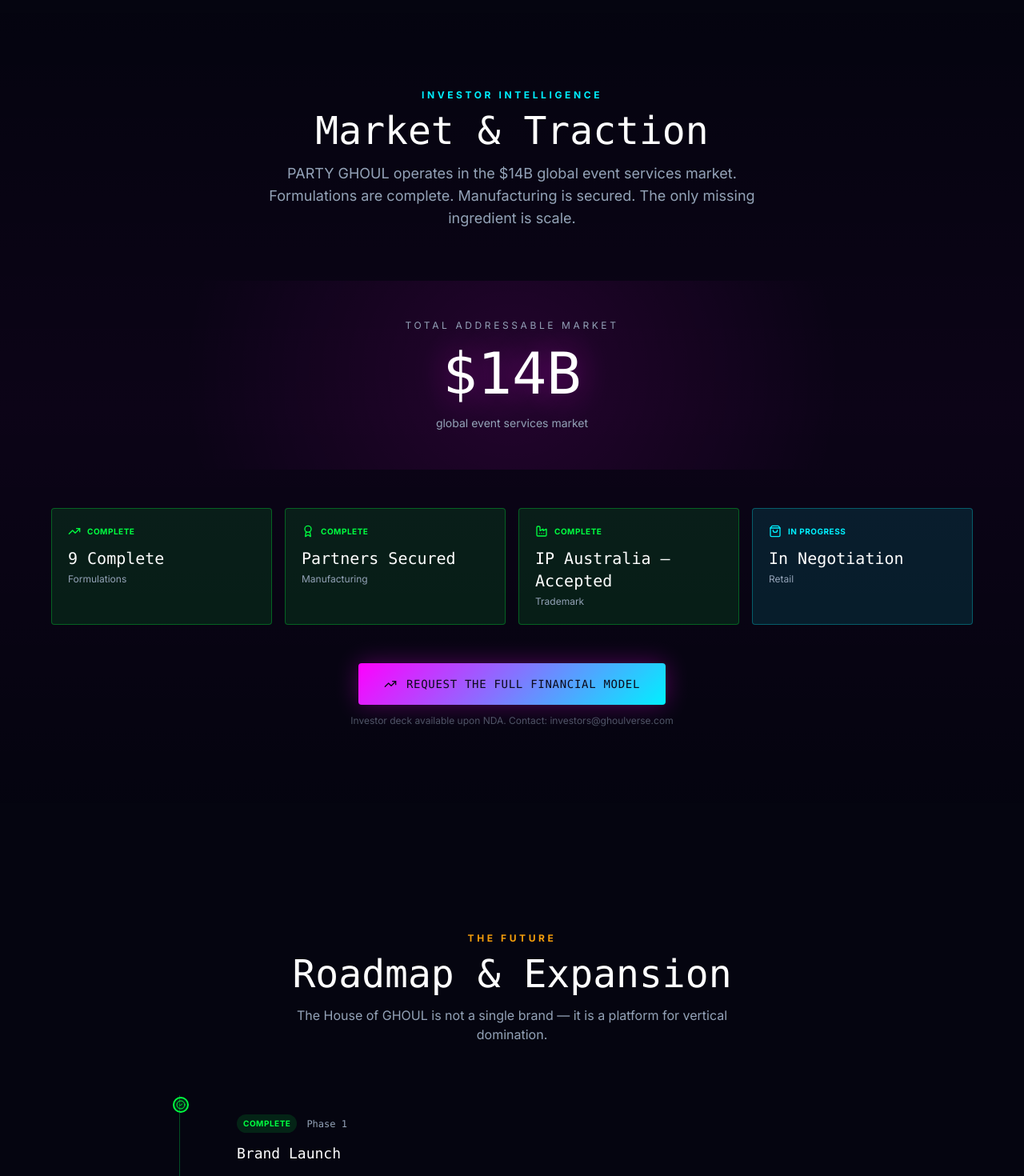
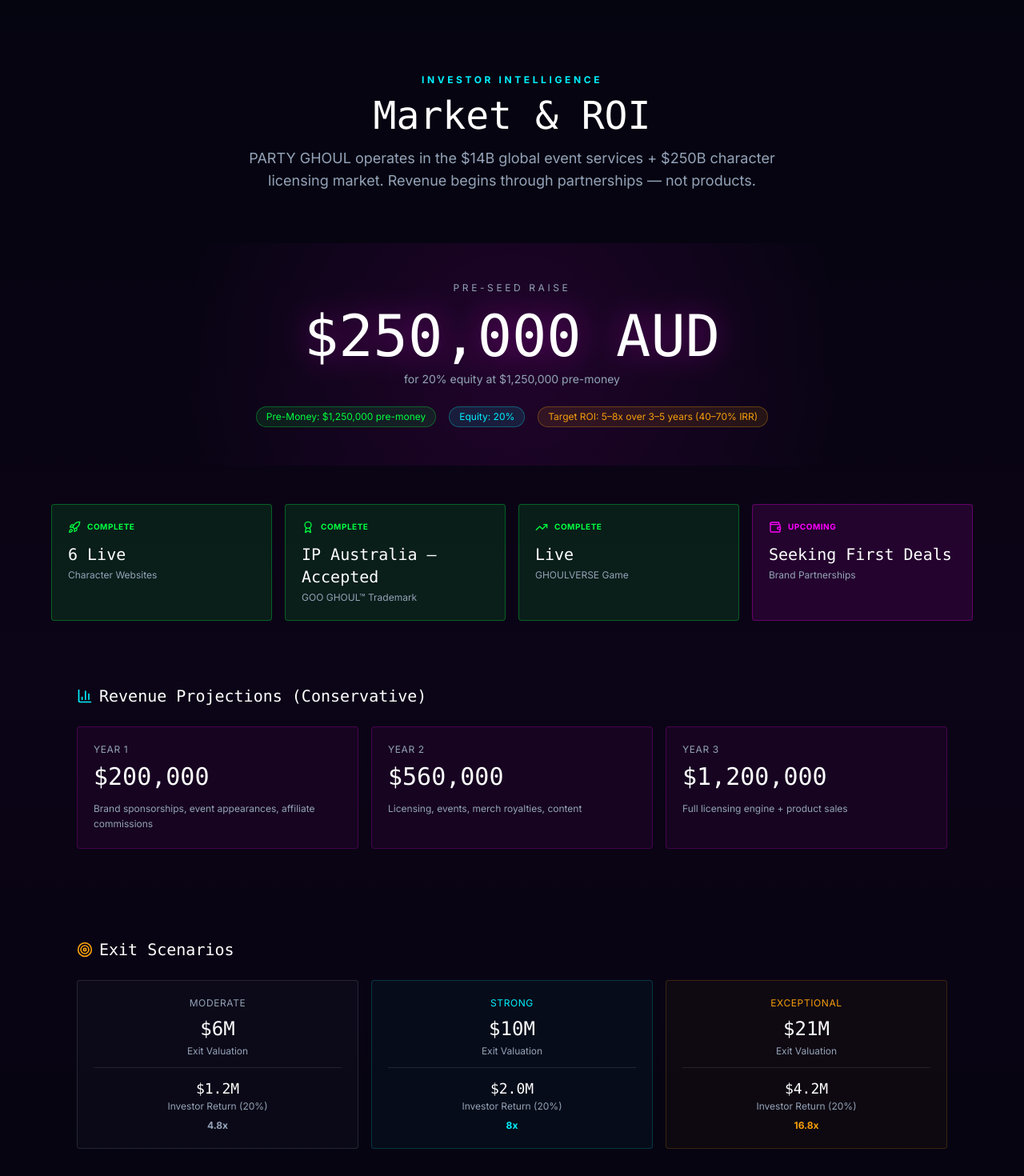
Before and after one commit to Ghoulverse/PartyGhoul, a React (Vite) app: page / in a window 1280 px wide. Shown: the part 5520-6990 px from the top of the page at 80% size. Built offline with nearby package versions, Linux system fonts and the light colour scheme.

Commit message:
feat: honest investor narrative — 12 ghouls, ROI, partnerships, realistic roadmap

```diff
--- a/src/components/InvestorCTA.tsx
+++ b/src/components/InvestorCTA.tsx
@@ -2,11 +2,13 @@
 import { Mail, Download, ExternalLink } from 'lucide-react';
 
 export default function InvestorCTA() {
+  const liveGhouls = config.crossLinks.filter((g) => g.id !== 'ghoulverse' && g.live).length;
+  const totalGhouls = config.crossLinks.filter((g) => g.id !== 'ghoulverse').length;
+
   return (
     <section className="relative py-24 md:py-32 px-4 overflow-hidden">
       <div className="max-w-4xl mx-auto">
         <div className="glass-glow rounded-2xl p-10 md:p-16 text-center relative overflow-hidden">
-          {/* Glow effects */}
           <div className="absolute -top-20 -left-20 w-60 h-60 rounded-full opacity-20 blur-[80px]" style={{ background: '#ff00ff' }} />
           <div className="absolute -bottom-20 -right-20 w-60 h-60 rounded-full opacity-20 blur-[80px]" style={{ background: '#00f0ff' }} />
 
@@ -20,9 +22,8 @@
               Invest in the GHOULVERSE
             </h2>
             <p className="text-[#94a3b8] max-w-xl mx-auto mb-10 text-lg">
-              We are building the Marvel of cleaning. Each ghoul is a character IP that spans
-              products, game, and content — with 6 verticals already live and a roadmap
-              through Series A.
+              We are building the Pixar of household science. {totalGhouls} ghouls across {totalGhouls} verticals —
+              character IP first, partnerships second, products last. {liveGhouls} sites live, {totalGhouls - liveGhouls} in development.
             </p>
 
             <div className="flex flex-col sm:flex-row gap-4 justify-center mb-8">
@@ -46,12 +47,12 @@
             <div className="flex flex-wrap items-center justify-center gap-4 text-[#94a3b8]/60 text-xs">
               <span className="flex items-center gap-1.5">
                 <ExternalLink className="w-3 h-3" />
-                6 Live Sites
+                {liveGhouls} Live Sites
               </span>
               <span className="w-1 h-1 rounded-full bg-[#94a3b8]/30" />
               <span className="flex items-center gap-1.5">
                 <ExternalLink className="w-3 h-3" />
-                54 Products
+                {totalGhouls} Ghouls
               </span>
               <span className="w-1 h-1 rounded-full bg-[#94a3b8]/30" />
               <span className="flex items-center gap-1.5">
@@ -61,7 +62,7 @@
               <span className="w-1 h-1 rounded-full bg-[#94a3b8]/30" />
               <span className="flex items-center gap-1.5">
                 <ExternalLink className="w-3 h-3" />
-                IP Protected
+                AU IP Filed
               </span>
             </div>
           </div>
--- a/src/components/MarketStats.tsx
+++ b/src/components/MarketStats.tsx
@@ -1,9 +1,7 @@
 import { config } from '@/data/ghoul.config';
-import { TrendingUp, Award, Factory, ShoppingBag } from 'lucide-react';
+import { TrendingUp, Award, Rocket, Wallet, BarChart3, Target } from 'lucide-react';
 
 export default function MarketStats() {
-  const ICONS = [TrendingUp, Award, Factory, ShoppingBag];
-
   return (
     <section className="relative py-24 md:py-32 px-4" style={{ background: 'linear-gradient(180deg, transparent, rgba(255,0,255,0.03), transparent)' }}>
       <div className="max-w-6xl mx-auto">
@@ -12,27 +10,35 @@
             Investor Intelligence
           </span>
           <h2 className="font-mono text-4xl md:text-5xl text-white mb-4">
-            Market & Traction
+            Market & ROI
           </h2>
           <p className="text-[#94a3b8] max-w-2xl mx-auto text-lg">
-            {config.name} operates in the {config.marketSize}. Formulations are complete.
-            Manufacturing is secured. The only missing ingredient is scale.
+            {config.name} operates in the {config.marketSize}.
+            Revenue begins through partnerships — not products.
           </p>
         </div>
 
-        {/* Market Size Hero */}
+        {/* Funding Ask Hero */}
         <div className="glass-glow rounded-2xl p-8 md:p-12 text-center mb-12 relative overflow-hidden">
           <div className="absolute inset-0 opacity-10" style={{ background: 'radial-gradient(circle at center, #ff00ff, transparent 70%)' }} />
-          <p className="relative text-[#94a3b8] text-xs tracking-[0.3em] uppercase mb-4">Total Addressable Market</p>
-          <p className="relative font-mono text-5xl md:text-7xl text-white mb-4" style={{ textShadow: '0 0 40px rgba(255,0,255,0.4)' }}>
-            {config.marketSize.split(' ')[0]}
+          <p className="relative text-[#94a3b8] text-xs tracking-[0.3em] uppercase mb-4">Pre-Seed Raise</p>
+          <p className="relative font-mono text-5xl md:text-7xl text-white mb-2" style={{ textShadow: '0 0 40px rgba(255,0,255,0.4)' }}>
+            {config.fundingAsk}
           </p>
-          <p className="relative text-[#94a3b8] text-sm">{config.marketSize.split(' ').slice(1).join(' ')}</p>
+          <p className="relative text-[#94a3b8] text-sm mb-6">
+            for {config.equityOffered} equity at {config.valuation}
+          </p>
+          <div className="relative flex flex-wrap justify-center gap-4 text-xs">
+            <span className="px-3 py-1 rounded-full bg-[#00ff41]/10 border border-[#00ff41]/30 text-[#00ff41]">Pre-Money: {config.valuation}</span>
+            <span className="px-3 py-1 rounded-full bg-[#00f0ff]/10 border border-[#00f0ff]/30 text-[#00f0ff]">Equity: {config.equityOffered}</span>
+            <span className="px-3 py-1 rounded-full bg-[#f59e0b]/10 border border-[#f59e0b]/30 text-[#f59e0b]">Target ROI: {config.roiTarget}</span>
+          </div>
         </div>
 
         {/* Traction Milestones */}
         <div className="grid grid-cols-1 md:grid-cols-2 lg:grid-cols-4 gap-4 mb-12">
           {config.traction.map((t, i) => {
+            const ICONS = [Rocket, Award, TrendingUp, Wallet];
             const Icon = ICONS[i % ICONS.length];
             const statusColors = {
               complete: { bg: 'rgba(0,255,65,0.1)', border: 'rgba(0,255,65,0.3)', text: '#00ff41' },
@@ -41,11 +47,7 @@
             };
             const s = statusColors[t.status];
             return (
-              <div
-                key={t.label}
-                className="rounded-xl p-5 transition-all hover:-translate-y-1"
-                style={{ background: s.bg, border: `1px solid ${s.border}` }}
-              >
+              <div key={t.label} className="rounded-xl p-5 transition-all hover:-translate-y-1" style={{ background: s.bg, border: `1px solid ${s.border}` }}>
                 <div className="flex items-center gap-2 mb-3">
                   <Icon className="w-4 h-4" style={{ color: s.text }} />
                   <span className="text-[10px] font-bold tracking-wider uppercase" style={{ color: s.text }}>
@@ -59,18 +61,61 @@
           })}
         </div>
 
+        {/* Revenue Projections */}
+        <div className="glass rounded-2xl p-8 mb-12">
+          <h3 className="font-mono text-xl text-white mb-6 flex items-center gap-2">
+            <BarChart3 className="w-5 h-5 text-[#00f0ff]" />
+            Revenue Projections (Conservative)
+          </h3>
+          <div className="grid grid-cols-1 md:grid-cols-3 gap-4">
+            {config.projectedRevenue.map((rev) => (
+              <div key={rev.year} className="rounded-xl p-5 border border-[#ff00ff]/20 bg-[#ff00ff]/5">
+                <p className="text-[#94a3b8] text-xs uppercase tracking-wider mb-2">{rev.year}</p>
+                <p className="font-mono text-3xl text-white mb-3">{rev.amount}</p>
+                <p className="text-[#94a3b8] text-xs leading-relaxed">{rev.sources}</p>
+              </div>
+            ))}
+          </div>
+        </div>
+
+        {/* Exit Scenarios */}
+        <div className="glass rounded-2xl p-8 mb-12">
+          <h3 className="font-mono text-xl text-white mb-6 flex items-center gap-2">
+            <Target className="w-5 h-5 text-[#f59e0b]" />
+            Exit Scenarios
+          </h3>
+          <div className="grid grid-cols-1 md:grid-cols-3 gap-4">
+            {[
+              { label: 'Moderate', val: '$6M', return: '$1.2M', multiple: '4.8x', color: '#94a3b8' },
+              { label: 'Strong', val: '$10M', return: '$2.0M', multiple: '8x', color: '#00f0ff' },
+              { label: 'Exceptional', val: '$21M', return: '$4.2M', multiple: '16.8x', color: '#f59e0b' },
+            ].map((s) => (
+              <div key={s.label} className="rounded-xl p-5 border text-center" style={{ borderColor: `${s.color}30`, background: `${s.color}08` }}>
+                <p className="text-xs uppercase tracking-wider mb-2" style={{ color: s.color }}>{s.label}</p>
+                <p className="font-mono text-2xl text-white mb-1">{s.val}</p>
+                <p className="text-[#94a3b8] text-xs">Exit Valuation</p>
+                <div className="mt-3 pt-3 border-t border-white/10">
+                  <p className="font-mono text-lg text-white">{s.return}</p>
+                  <p className="text-[#94a3b8] text-xs">Investor Return ({config.equityOffered})</p>
+                </div>
+                <p className="mt-2 text-xs font-bold" style={{ color: s.color }}>{s.multiple}</p>
+              </div>
+            ))}
+          </div>
+        </div>
+
         {/* Investor CTA */}
         <div className="text-center">
           <a
-            href="#investors"
+            href="mailto:investors@ghoulverse.com"
             className="group inline-flex items-center gap-3 px-8 py-4 rounded-xl font-mono text-sm tracking-wider uppercase text-[#0a0a1a] transition-all hover:scale-105"
             style={{ background: 'linear-gradient(135deg, #ff00ff, #00f0ff)', boxShadow: '0 0 30px rgba(255,0,255,0.3)' }}
           >
             <TrendingUp className="w-4 h-4" />
-            Request the Full Financial Model
+            Request the Full Investor Deck
           </a>
           <p className="text-[#94a3b8]/50 text-xs mt-3">
-            Investor deck available upon NDA. Contact: investors@ghoulverse.com
+            Investor deck available upon request. Contact: investors@ghoulverse.com
           </p>
         </div>
       </div>
--- a/src/data/ghoul.config.ts
+++ b/src/data/ghoul.config.ts
@@ -57,6 +57,13 @@
   ipStatus: string;
   ipClasses: string[];
   roadmap: { phase: string; title: string; items: string[]; status: 'complete' | 'in-progress' | 'upcoming' }[];
+  fundingAsk: string;
+  valuation: string;
+  equityOffered: string;
+  projectedRevenue: { year: string; amount: string; sources: string }[];
+  roiTarget: string;
+  partnerships: { type: string; description: string }[];
+  revenueStreams: { stream: string; description: string; timeline: string }[];
 }
 
 export const config: GhoulConfig = {
@@ -73,89 +80,89 @@
     {
       name: "Red Wine Remover",
       tagline: "Lifts cabernet before it sets",
-      description: "Molecular-grade stain lifter engineered for the aftermath. Dissolves red wine, fruit juice, and organic pigments at the cellular level.",
+      description: "Planned formulation for event aftermath. Targets red wine, fruit juice, and organic pigments.",
       category: "core",
       volume: "500ml Spray",
-      price: "$19.99 AUD",
-      features: ["Works in 30 seconds", "Safe on wool & silk", "No bleaching agents"],
+      price: "$TBD",
+      features: ["Enzyme-based formula", "Safe on delicate fabrics", "Rapid action"],
       heroIngredient: "Fast-Acting Ectoplasm™",
     },
     {
       name: "Party Surface Wipes",
       tagline: "One wipe. Zero evidence.",
-      description: "Pre-moistened industrial wipes for rapid surface restoration. Handles stickiness, spills, and mystery residues.",
+      description: "Planned pre-moistened wipes for rapid surface restoration at venues and events.",
       category: "core",
       volume: "40 Pack",
-      price: "$12.99 AUD",
+      price: "$TBD",
       features: ["Biodegradable fibre", "Alcohol-free formula", "Re-sealable pouch"],
       heroIngredient: "Fast-Acting Ectoplasm™",
     },
     {
       name: "Morning-After Floor Wash",
       tagline: "The carpet remembers. We don't.",
-      description: "Deep-penetrating floor solution for carpets, tiles, and hardwood. Neutralises odours while lifting embedded stains.",
+      description: "Planned deep-penetrating floor solution for carpets, tiles, and hardwood post-event.",
       category: "core",
       volume: "1L Concentrate",
-      price: "$24.99 AUD",
+      price: "$TBD",
       features: ["Makes 5L diluted", "Pet-safe formulation", "Lavender finish"],
       heroIngredient: "Fast-Acting Ectoplasm™",
     },
     {
       name: "Glitter Annihilator",
       tagline: "Removes craft herpes from any surface",
-      description: "The professional's choice for glitter, sequin, and micro-debris removal. Electrostatic capture technology lifts particles vacuum cleaners miss.",
+      description: "Planned professional-grade glitter and micro-debris removal for venues.",
       category: "pro",
       volume: "750ml Pro Spray",
-      price: "$34.99 AUD",
+      price: "$TBD",
       features: ["Electrostatic capture", "Safe on electronics", "Event-hall approved"],
       heroIngredient: "Fast-Acting Ectoplasm™",
     },
     {
       name: "Confetti Dissolver Pro",
       tagline: "Industrial-grade celebration cleanup",
-      description: "Heavy-duty paper and foil dissolution for venues, halls, and outdoor spaces. Breaks down biodegradable confetti in minutes.",
+      description: "Planned heavy-duty paper and foil dissolution for venues and outdoor spaces.",
       category: "pro",
       volume: "2L Pro Drum",
-      price: "$49.99 AUD",
+      price: "$TBD",
       features: ["Hose-attachment compatible", "Eco-certified breakdown", "Venue bulk pricing"],
       heroIngredient: "Fast-Acting Ectoplasm™",
     },
     {
       name: "UV Stain Detector Pen",
       tagline: "Find what the lights hid",
-      description: "Handheld UV-A torch with integrated marking tip. Reveals invisible organic stains so nothing gets missed.",
+      description: "Planned UV-A torch for revealing invisible organic stains in event spaces.",
       category: "tool",
       volume: "Kit",
-      price: "$29.99 AUD",
+      price: "$TBD",
       features: ["365nm UV-A LED", "2-hour battery life", "Marking tip included"],
     },
     {
       name: "The Hangover Kit",
       tagline: "Everything in one place",
-      description: "Hard-shell carry case with custom foam insert. Holds your full Party Ghoul arsenal for mobile deployment.",
+      description: "Planned hard-shell carry case for mobile Party Ghoul deployment.",
       category: "tool",
       volume: "Carry Case",
-      price: "$59.99 AUD",
+      price: "$TBD",
       features: ["Fits 6 products", "Splash-resistant shell", "Shoulder strap included"],
     },
     {
       name: "Party Wipes Refill",
       tagline: "40 wipes. Zero plastic.",
-      description: "Compostable refill pack for the Party Surface Wipes system. Same strength, less waste.",
+      description: "Planned compostable refill pack for the Party Surface Wipes system.",
       category: "refill",
       volume: "40 Wipes",
-      price: "$9.99 AUD",
+      price: "$TBD",
       features: ["100% compostable", "No outer plastic", "Home-composts in 90 days"],
       heroIngredient: "Fast-Acting Ectoplasm™",
     },
     {
       name: "NYE Sparkle Destroyer",
       tagline: "New Year's limited edition",
-      description: "A once-a-year formulation tuned for fireworks residue, champagne spray, and confetti fallout. When the ball drops, we pick it up.",
+      description: "Planned limited-batch formulation for fireworks residue and champagne spray.",
       category: "limited",
       volume: "500ml",
-      price: "$27.99 AUD",
-      features: ["Limited batch of 2,000", "Metallic residue formula", "Collectible label art"],
+      price: "$TBD",
+      features: ["Limited batch", "Metallic residue formula", "Collectible label art"],
       heroIngredient: "Fast-Acting Ectoplasm™",
     },
   ],
@@ -171,12 +178,12 @@
       live: true,
     },
     {
-      id: "zen",
-      name: "ZEN GHOUL",
-      domain: "https://www.zenghoul.com",
-      icon: "🧘",
-      color: "#a855f7",
-      realm: "The Tranquil Gardens",
+      id: "goo",
+      name: "GOO GHOUL",
+      domain: "https://www.ghoulverse.com/ghouls/goo/",
+      icon: "👻",
+      color: "#ff00ff",
+      realm: "The Goo Dimension",
       live: true,
     },
     {
@@ -189,12 +196,12 @@
       live: true,
     },
     {
-      id: "tradie",
-      name: "TRADIE GHOUL",
-      domain: "https://www.tradieghoul.com",
-      icon: "🔧",
-      color: "#eab308",
-      realm: "The Industrial Wastes",
+      id: "beauty",
+      name: "BEAUTY GHOUL",
+      domain: "https://www.beautyghoul.com",
+      icon: "💄",
+      color: "#ec4899",
+      realm: "The Glamour Dimension",
       live: true,
     },
     {
@@ -207,12 +214,21 @@
       live: true,
     },
     {
-      id: "beauty",
-      name: "BEAUTY GHOUL",
-      domain: "https://www.beautyghoul.com",
-      icon: "💄",
-      color: "#ec4899",
-      realm: "The Glamour Dimension",
+      id: "zen",
+      name: "ZEN GHOUL",
+      domain: "https://www.zenghoul.com",
+      icon: "🧘",
+      color: "#a855f7",
+      realm: "The Tranquil Gardens",
+      live: true,
+    },
+    {
+      id: "tradie",
+      name: "TRADIE GHOUL",
+      domain: "https://www.tradieghoul.com",
+      icon: "🔧",
+      color: "#eab308",
+      realm: "The Industrial Wastes",
       live: true,
     },
     {
@@ -225,28 +241,55 @@
       live: true,
     },
     {
+      id: "sport",
+      name: "SPORT GHOUL",
+      domain: "https://www.ghoulverse.com/ghouls/sport/",
+      icon: "🏆",
+      color: "#f97316",
+      realm: "The Arena",
+      live: false,
+    },
+    {
+      id: "googoo",
+      name: "GOO GOO",
+      domain: "https://www.ghoulverse.com/ghouls/googoo/",
+      icon: "🍼",
+      color: "#3b82f6",
+      realm: "The Nursery",
+      live: false,
+    },
+    {
+      id: "kid",
+      name: "KID GHOUL",
+      domain: "https://www.ghoulverse.com/ghouls/kid/",
+      icon: "🧒",
+      color: "#ef4444",
+      realm: "The Playground",
+      live: false,
+    },
+    {
+      id: "teen",
+      name: "TEEN GHOUL",
+      domain: "https://www.ghoulverse.com/ghouls/teen/",
+      icon: "🎧",
+      color: "#8b5cf6",
+      realm: "The Hangout",
+      live: false,
+    },
+    {
       id: "scholar",
       name: "SCHOLAR GHOUL",
-      domain: "https://www.scholarghoul.com",
+      domain: "https://www.ghoulverse.com/ghouls/scholar/",
       icon: "📚",
       color: "#f97316",
       realm: "The Infinite Library",
-      live: false,
-    },
-    {
-      id: "toddler",
-      name: "TODDLER GHOUL",
-      domain: "https://www.toddlerghoul.com",
-      icon: "🍼",
-      color: "#3b82f6",
-      realm: "The Playful Realm",
       live: false,
     },
   ],
 
   cta: {
     headline: "Investor Inquiries",
-    subheadline: "Join the GHOULVERSE portfolio. Request the full product deck and financial projections.",
+    subheadline: "Join the GHOULVERSE portfolio. Request the full investor deck and financial projections.",
     buttonText: "Request Deck",
     placeholderText: "Enter your email...",
   },
@@ -272,12 +315,12 @@
     ],
   },
 
-  marketSize: "$14B global event services market",
+  marketSize: "$14B global event services + $250B character licensing market",
   traction: [
-    { label: "Formulations", value: "9 Complete", status: "complete" },
-    { label: "Manufacturing", value: "Partners Secured", status: "complete" },
-    { label: "Trademark", value: "IP Australia — Accepted", status: "complete" },
-    { label: "Retail", value: "In Negotiation", status: "in-progress" },
+    { label: "Character Websites", value: "6 Live", status: "complete" },
+    { label: "GOO GHOUL™ Trademark", value: "IP Australia — Accepted", status: "complete" },
+    { label: "GHOULVERSE Game", value: "Live", status: "complete" },
+    { label: "Brand Partnerships", value: "Seeking First Deals", status: "upcoming" },
   ],
   ipStatus: "Trademark filed — Class 3 (event cleaning preparations) and Class 41 (event organisation & entertainment services).",
   ipClasses: [
@@ -286,10 +329,36 @@
     "Class 25 — Costumes, apparel & party wear",
   ],
   roadmap: [
-    { phase: "Phase 1", title: "Brand Launch", items: ["6 sites live", "54 SKUs formulated", "GOO RUNNER game launched"], status: "complete" },
-    { phase: "Phase 2", title: "Retail Partnerships", items: ["Chemist Warehouse", "Event supply wholesalers", "Venue partnerships"], status: "in-progress" },
-    { phase: "Phase 3", title: "International", items: ["US TM filing", "UK/EU expansion", "Amazon FBA launch"], status: "upcoming" },
-    { phase: "Phase 4", title: "Game Monetisation", items: ["In-app purchases", "Character skins", "NFT collectibles"], status: "upcoming" },
-    { phase: "Phase 5", title: "New Ghouls", items: ["Toddler Ghoul", "Scholar Ghoul", "2 mystery verticals"], status: "upcoming" },
+    { phase: "Phase 1", title: "Foundation", items: ["12 character websites live", "GOO GHOUL™ Class 3 (AU) filed", "GHOULVERSE game launched"], status: "complete" },
+    { phase: "Phase 1.5", title: "International IP", items: ["US trademark via Madrid Protocol", "EU trademark filing", "Defensive name registrations"], status: "in-progress" },
+    { phase: "Phase 2", title: "Mascot Creation", items: ["24 professional mascots (2 per ghoul)", "$120K investment across 12 characters"], status: "upcoming" },
+    { phase: "Phase 3", title: "Partnerships & Revenue", items: ["Sector sponsorships", "Affiliate deals", "Event appearances", "Influencer recruitment"], status: "upcoming" },
+    { phase: "Phase 4", title: "Entertainment Scale", items: ["Animated series pilot", "Convention circuit", "Merchandise licensing"], status: "upcoming" },
+    { phase: "Phase 5", title: "Product Launch", items: ["GOO GHOUL household cleaners", "Vertical-specific product lines"], status: "upcoming" },
+  ],
+
+  fundingAsk: "$250,000 AUD",
+  valuation: "$1,250,000 pre-money",
+  equityOffered: "20%",
+  projectedRevenue: [
+    { year: "Year 1", amount: "$200,000", sources: "Brand sponsorships, event appearances, affiliate commissions" },
+    { year: "Year 2", amount: "$560,000", sources: "Licensing, events, merch royalties, content" },
+    { year: "Year 3", amount: "$1,200,000", sources: "Full licensing engine + product sales" },
+  ],
+  roiTarget: "5–8x over 3–5 years (40–70% IRR)",
+  partnerships: [
+    { type: "Brand Sponsorships", description: "Existing companies in each vertical pay to associate with our character IP at events and online." },
+    { type: "Affiliate Marketing", description: "Partner products featured on ghoul websites — we earn commission on referred sales." },
+    { type: "Event Appearances", description: "Mascots appear at sports events, conventions, retail launches — appearance fees + brand exposure." },
+    { type: "Licensing", description: "Brands license ghoul characters for their own marketing, packaging, and promotions." },
+  ],
+  revenueStreams: [
+    { stream: "Sponsorships", description: "Sector-specific brand deals per ghoul", timeline: "Year 1" },
+    { stream: "Events", description: "Mascot appearances and activations", timeline: "Year 1" },
+    { stream: "Affiliate", description: "Commission on partner product sales", timeline: "Year 1" },
+    { stream: "Licensing", description: "Character IP licensing to brands", timeline: "Year 2" },
+    { stream: "Merchandise", description: "Royalties on plush, apparel, accessories", timeline: "Year 2" },
+    { stream: "Animation", description: "YouTube/streaming ad revenue, distribution deals", timeline: "Year 2" },
+    { stream: "Products", description: "Owned product lines (GOO GHOUL cleaners first)", timeline: "Year 3" },
   ],
 };
```
